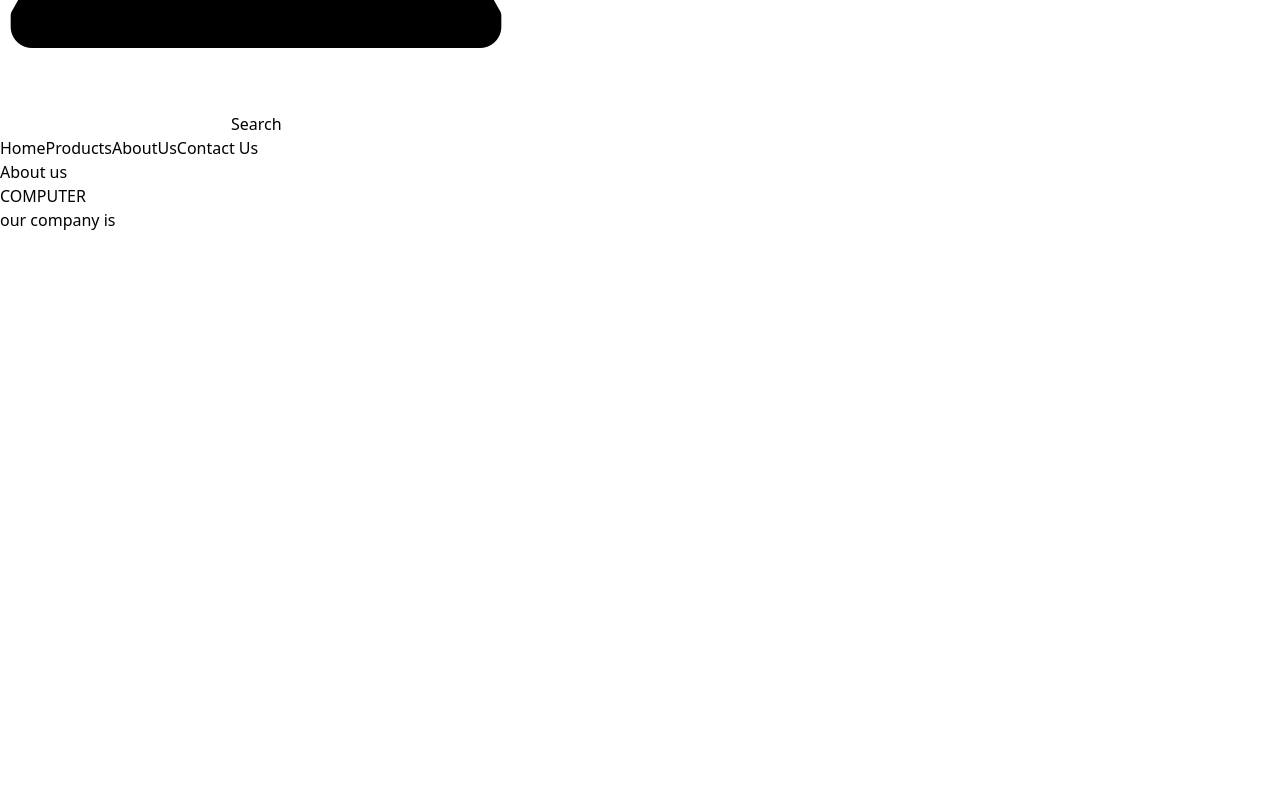
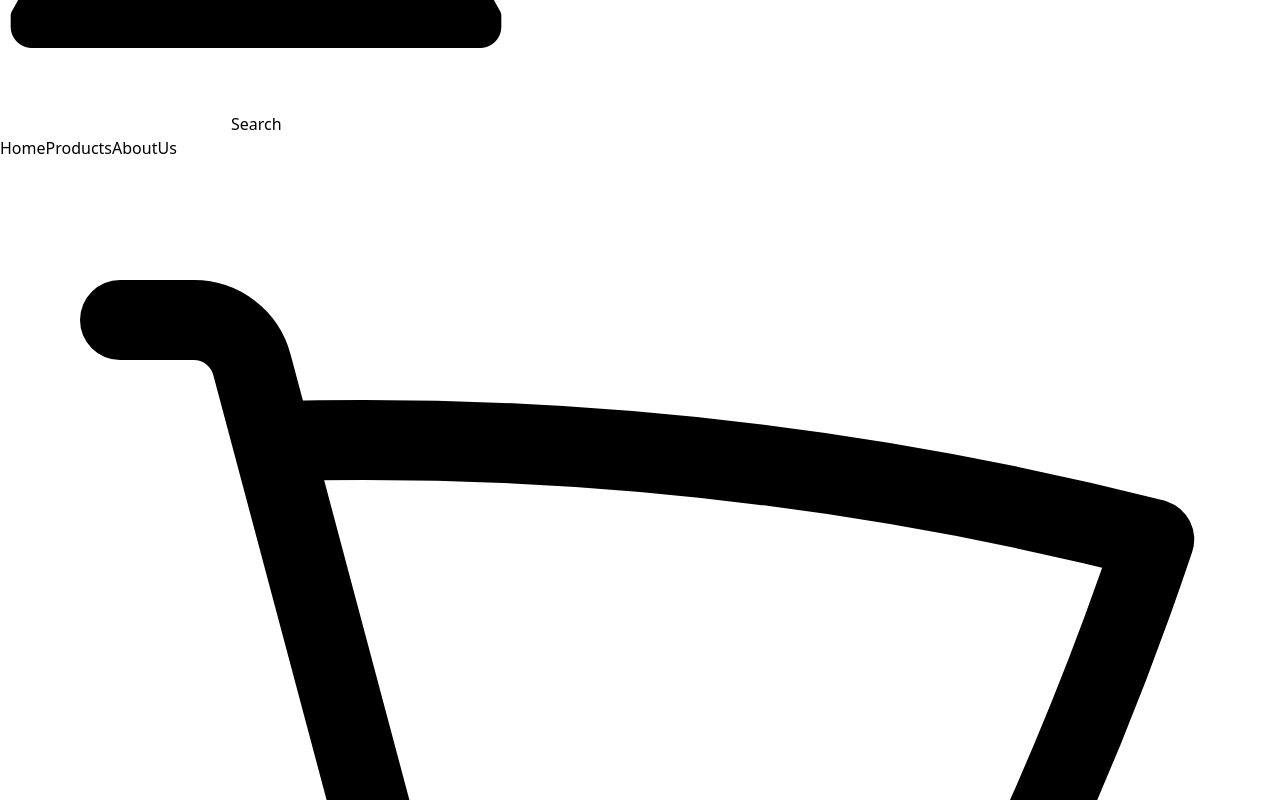
Before and after one commit to pitzee/comp-shop, a React (Vite) app in the folder ComputerShop/: page /Aboutus in a window 1280 px wide. Shown: the part 400-1200 px from the top of the page. Before the commit the page ends 800 px from the top, so only its background shows below. Built offline with nearby package versions, Linux system fonts and the light colour scheme.

Commit message:
cart is added to the nav bar

```diff
--- a/ComputerShop/src/components/Carts.tsx
+++ b/ComputerShop/src/components/Carts.tsx
@@ -5,7 +5,7 @@ interface props {
 const Carts = ({ items }: props) => {
   return (
     <>
-      <div className="flex justify-end mt-11 pr-2">
+      <div className="flex justify-end  pr-2">
         <div className="flex flex-col items-center">
           <svg
             xmlns="http://www.w3.org/2000/svg"
--- a/ComputerShop/src/components/Home.tsx
+++ b/ComputerShop/src/components/Home.tsx
@@ -3,7 +3,7 @@ import Hpvictus from "../assets/images/HP-Victus-Gaming-2024-300x300.jpg";
 const Home = () => {
   return (
     <>
-      <div className="grid grid-cols-4 mt-20 p-2 border border-solid ">
+      <div className="grid grid-cols-4 mt-10 p-2 border border-solid ">
         <div className="border border-gray-200">
           <a href="">
             <img src={Hpvictus} alt="" className="hover:translate-y-2" />
--- a/ComputerShop/src/components/NavBar.tsx
+++ b/ComputerShop/src/components/NavBar.tsx
@@ -1,5 +1,6 @@
 import { Link } from "react-router-dom";
 import computer from "../assets/images/laptop.png";
+import Carts from "./Carts";
 
 const NavBar = () => {
   return (
@@ -39,9 +40,7 @@ const NavBar = () => {
             AboutUs
           </Link>
 
-          <Link to="" className="text-lg font-bold hover:text-purple-500">
-            Contact Us
-          </Link>
+          <Carts items={3} />
         </nav>
       </div>
     </>
```
